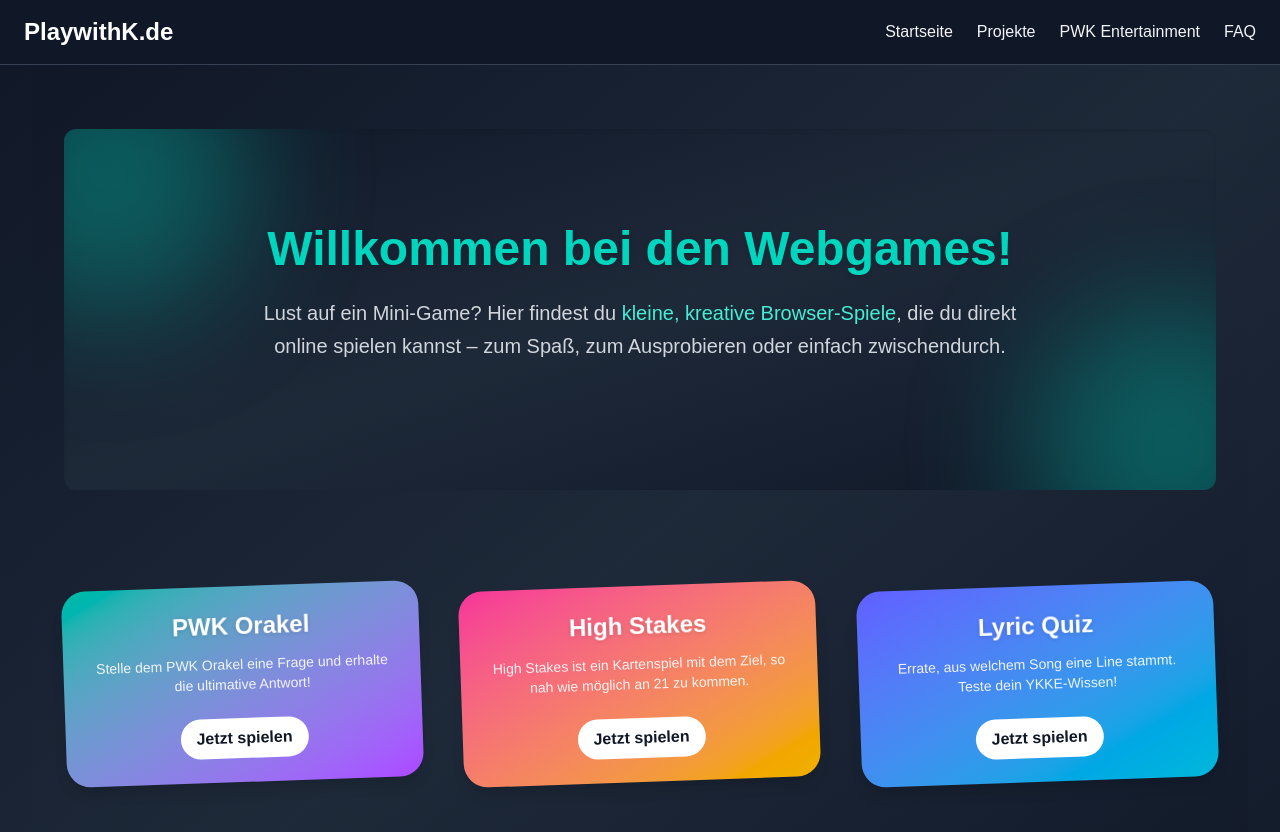
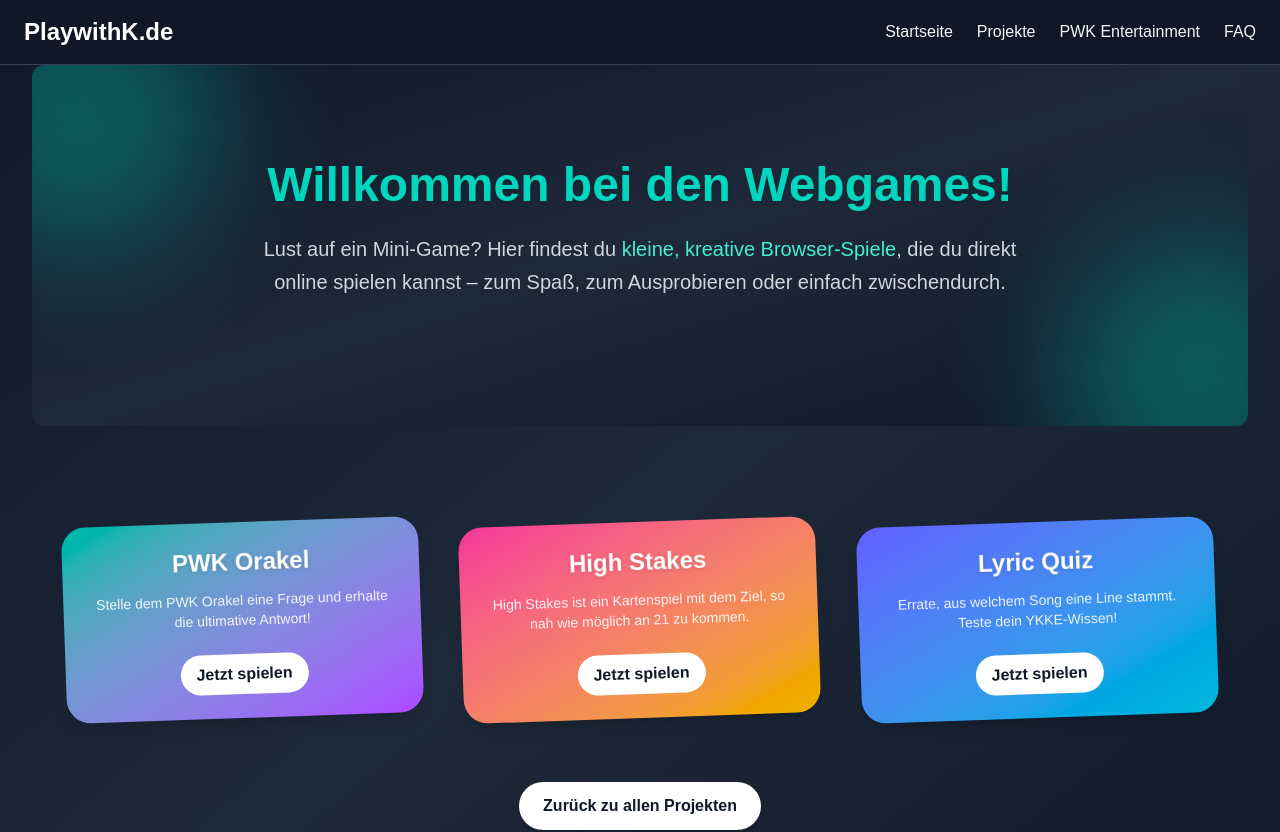
Before and after one commit to PlaywithK/PlaywithKde, a Next.js app: page /de/projects/webgames in a window 1280 px wide. Shown: the top 832 px of the page. Built offline with nearby package versions, Linux system fonts and the light colour scheme.

Commit message:
Some minor fixes
- Fixed Links in webgames to work properly
- Fixed an TypeScript Error in VSCode

```diff
--- /dev/null
+++ b/global.d.ts
@@ -0,0 +1 @@
+declare module '*.css';
--- a/src/app/[locale]/layout.tsx
+++ b/src/app/[locale]/layout.tsx
@@ -3,7 +3,7 @@ import { NextIntlClientProvider } from "next-intl";
 import { notFound } from "next/navigation";
 import Navbar from "@/components/navbar";
 import Footer from "@/components/footer";
-import "../globals.css";
+import "./../globals.css";
 
 export default async function LocaleLayout({
   children,
--- a/src/app/[locale]/projects/webgames/page.js
+++ b/src/app/[locale]/projects/webgames/page.js
@@ -18,8 +18,7 @@ export default function WebgamesOverview() {
   }, [locale]);
 
   return (
-    <main className="min-h-screen bg-gradient-to-br from-gray-900 via-gray-800 to-gray-900 text-gray-100 px-4 sm:px-8 py-16">
-
+    <>
       <section className="relative text-center py-24 px-6 sm:px-12 bg-gradient-to-br from-gray-900 via-gray-800 to-gray-900 overflow-hidden rounded-xl shadow-inner">
         <div className="absolute inset-0 pointer-events-none">
           <div className="absolute top-[-100px] left-[-100px] w-72 h-72 bg-teal-500 opacity-20 rounded-full blur-3xl animate-pulse" />
@@ -72,7 +71,7 @@ export default function WebgamesOverview() {
               <p className="text-sm text-center opacity-90 mb-6">{description}</p>
               <div className="text-center">
                 <Link
-                  href={link}
+                  href={`/${locale}/${link}`}
                   className="inline-block bg-white text-gray-900 font-semibold px-4 py-2 rounded-full hover:bg-gray-200 transition"
                 >
                   {t("buttonPlay")}
@@ -85,7 +84,7 @@ export default function WebgamesOverview() {
 
         <div className="mt-16 text-center">
           <Link
-            href="/projects"
+            href={`/${locale}/projects`}
             className="inline-block bg-white text-gray-900 font-semibold px-6 py-3 rounded-full hover:bg-teal-400 hover:text-white transition-all shadow-md"
           >
             {t("buttonBack")}
@@ -94,6 +93,6 @@ export default function WebgamesOverview() {
       </section>
 
       <LastEdited date="31.05.2026" />
-    </main>
+    </>
   );
 }
```
